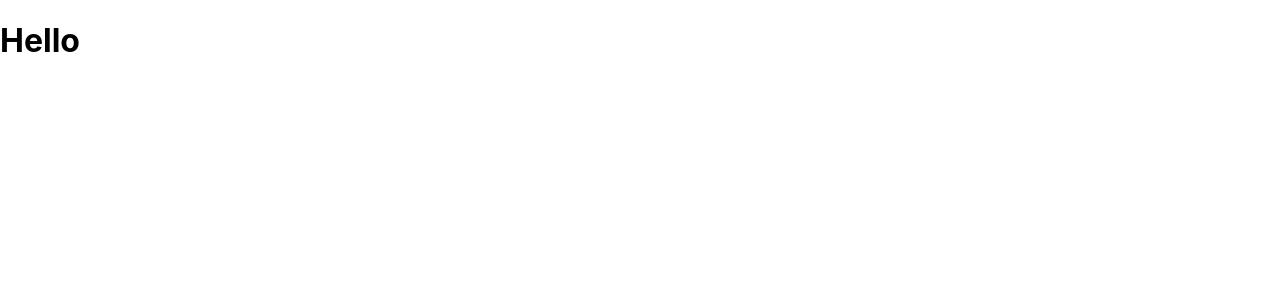
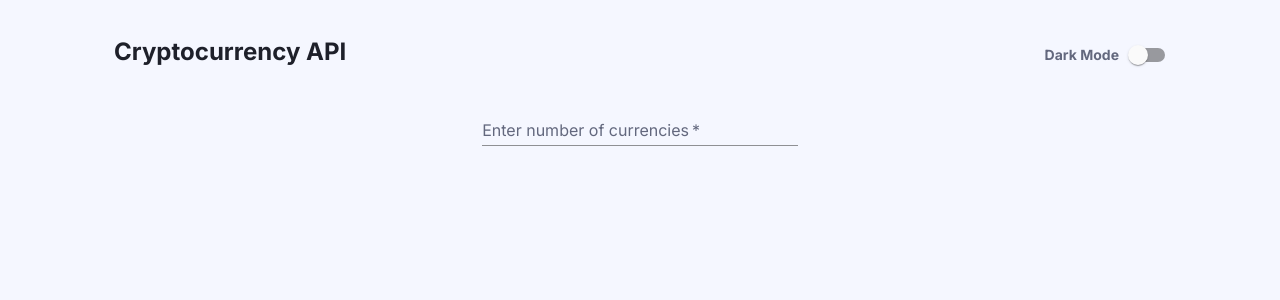
Before and after one commit to mbart13/cryptocurrency-api, a React (Create React App) app: page / in a window 1280 px wide. Shown: the top 300 px of the page. Built offline with nearby package versions, Linux system fonts and the light colour scheme.

Commit message:
added global.css, basic components and defined themes with colors

```diff
--- a/package.json
+++ b/package.json
@@ -50,6 +50,7 @@
     "eslint-plugin-prettier": "^3.4.0",
     "eslint-plugin-testing-library": "^4.9.0",
     "husky": "^7.0.1",
+    "json-server": "^0.16.3",
     "lint-staged": "^11.0.1",
     "prettier": "^2.3.2"
   }
--- a/public/index.html
+++ b/public/index.html
@@ -15,29 +15,16 @@
       user's mobile device or desktop. See https://developers.google.com/web/fundamentals/web-app-manifest/
     -->
     <link rel="manifest" href="%PUBLIC_URL%/manifest.json" />
-    <!--
-      Notice the use of %PUBLIC_URL% in the tags above.
-      It will be replaced with the URL of the `public` folder during the build.
-      Only files inside the `public` folder can be referenced from the HTML.
-
-      Unlike "/favicon.ico" or "favicon.ico", "%PUBLIC_URL%/favicon.ico" will
-      work correctly both with client-side routing and a non-root public URL.
-      Learn how to configure a non-root public URL by running `npm run build`.
-    -->
-    <title>React App</title>
+    <link rel="preconnect" href="https://fonts.googleapis.com" />
+    <link rel="preconnect" href="https://fonts.gstatic.com" crossorigin />
+    <link
+      href="https://fonts.googleapis.com/css2?family=Inter:wght@400;700&display=swap"
+      rel="stylesheet"
+    />
+    <title>Cryptocurrency API</title>
   </head>
   <body>
     <noscript>You need to enable JavaScript to run this app.</noscript>
     <div id="root"></div>
-    <!--
-      This HTML file is a template.
-      If you open it directly in the browser, you will see an empty page.
-
-      You can add webfonts, meta tags, or analytics to this file.
-      The build step will place the bundled scripts into the <body> tag.
-
-      To begin the development, run `npm start` or `yarn start`.
-      To create a production bundle, use `npm run build` or `yarn build`.
-    -->
   </body>
 </html>
--- a/src/App.js
+++ b/src/App.js
@@ -1,8 +1,37 @@
+import { useState } from 'react'
+import { ThemeProvider } from '@material-ui/core/styles'
+import { Container, CssBaseline, Switch, TextField } from '@material-ui/core'
+import { useTheme, makeStyles } from '@material-ui/core/styles'
+
+import { lightTheme, darkTheme } from 'styles/theme'
+import Header from 'components/Header'
+import Input from 'components/Input'
+
+const useStyles = makeStyles(theme => ({
+  root: {
+    textAlign: 'center',
+  },
+}))
+
 function App() {
+  const [mode, setMode] = useState('light')
+  const classes = useStyles()
+  const selectedTheme = mode === 'dark' ? darkTheme : lightTheme
+
+  const toggleTheme = () => {
+    setMode(mode === 'light' ? 'dark' : 'light')
+  }
+
   return (
-    <div>
-      <h1>Hello</h1>
-    </div>
+    <ThemeProvider theme={selectedTheme}>
+      <CssBaseline />
+      <Container maxWidth="lg">
+        <Header toggleTheme={toggleTheme} />
+        <main className={classes.root}>
+          <Input />
+        </main>
+      </Container>
+    </ThemeProvider>
   )
 }
 
--- /dev/null
+++ b/src/components/Header/index.js
@@ -0,0 +1,64 @@
+import {
+  Box,
+  Switch,
+  Typography,
+  FormControlLabel,
+  useMediaQuery,
+} from '@material-ui/core'
+import { useTheme, makeStyles } from '@material-ui/core/styles'
+
+const useStyles = makeStyles(theme => ({
+  root: {
+    marginLeft: '0',
+    display: 'flex',
+    justifyContent: 'space-between',
+    [theme.breakpoints.up('sm')]: {
+      justifyContent: 'flex-start',
+    },
+    marginTop: '1rem',
+    [theme.breakpoints.up('sm')]: {
+      marginTop: 0,
+    },
+  },
+  h1: {
+    fontWeight: '700',
+  },
+  label: {
+    fontWeight: '700',
+  },
+}))
+
+const Header = ({ toggleTheme }) => {
+  const theme = useTheme()
+  const matches = useMediaQuery(theme.breakpoints.up('sm'))
+  const classes = useStyles()
+  return (
+    <Box
+      component="header"
+      pt="2.25rem"
+      display="flex"
+      flexDirection={matches ? 'row' : 'column'}
+      justifyContent="space-between"
+    >
+      <Typography variant="h5" component="h1" className={classes.h1}>
+        Cryptocurrency API
+      </Typography>
+      <FormControlLabel
+        control={<Switch onChange={toggleTheme} />}
+        label={
+          <Typography
+            variant="body2"
+            color="textSecondary"
+            className={classes.label}
+          >
+            Dark Mode
+          </Typography>
+        }
+        labelPlacement="start"
+        className={classes.root}
+      />
+    </Box>
+  )
+}
+
+export default Header
--- /dev/null
+++ b/src/components/Input/index.js
@@ -0,0 +1,31 @@
+import { Container, CssBaseline, Switch, TextField } from '@material-ui/core'
+import { useTheme, makeStyles } from '@material-ui/core/styles'
+
+const useStyles = makeStyles(theme => ({
+  root: {
+    width: '100%',
+    [theme.breakpoints.up('sm')]: {
+      width: '50%',
+    },
+    [theme.breakpoints.up('lg')]: {
+      width: '30%',
+    },
+    marginTop: '1.5rem',
+  },
+}))
+
+const Input = () => {
+  const classes = useStyles()
+  return (
+    <TextField
+      id="number-of-currencies"
+      label="Enter number of currencies"
+      type="number"
+      required
+      className={classes.root}
+      InputProps={{ inputProps: { min: 1, max: 100 } }}
+    />
+  )
+}
+
+export default Input
--- a/src/index.css
+++ /dev/null
@@ -1,13 +0,0 @@
-body {
-  margin: 0;
-  font-family: -apple-system, BlinkMacSystemFont, 'Segoe UI', 'Roboto', 'Oxygen',
-    'Ubuntu', 'Cantarell', 'Fira Sans', 'Droid Sans', 'Helvetica Neue',
-    sans-serif;
-  -webkit-font-smoothing: antialiased;
-  -moz-osx-font-smoothing: grayscale;
-}
-
-code {
-  font-family: source-code-pro, Menlo, Monaco, Consolas, 'Courier New',
-    monospace;
-}
--- a/src/index.js
+++ b/src/index.js
@@ -1,11 +1,5 @@
-import React from 'react'
 import ReactDOM from 'react-dom'
-import './index.css'
+import './styles/global.css'
 import App from './App'
 
-ReactDOM.render(
-  <React.StrictMode>
-    <App />
-  </React.StrictMode>,
-  document.getElementById('root')
-)
+ReactDOM.render(<App />, document.getElementById('root'))
--- /dev/null
+++ b/src/styles/global.css
@@ -0,0 +1,92 @@
+/* Box sizing rules */
+html {
+  box-sizing: border-box;
+}
+
+*,
+*::before,
+*::after {
+  box-sizing: inherit;
+}
+
+/* Remove default margin */
+body,
+h1,
+h2,
+h3,
+h4,
+p,
+figure,
+blockquote,
+dl,
+dd {
+  margin: 0;
+}
+
+/* Set core root defaults */
+html {
+  scroll-behavior: smooth;
+}
+
+/* Set core body defaults */
+body {
+  min-height: 100vh;
+  text-rendering: optimizeSpeed;
+  line-height: 1.5;
+}
+
+/* A elements that don't have a class get default styles */
+a:not([class]) {
+  text-decoration-skip-ink: auto;
+}
+
+/* Make images easier to work with */
+img,
+picture {
+  max-width: 100%;
+  display: block;
+}
+
+/* Inherit fonts for inputs and buttons */
+input,
+button,
+textarea,
+select {
+  font: inherit;
+}
+
+/* Remove all animations and transitions for people that prefer not to see them */
+@media (prefers-reduced-motion: reduce) {
+  html:focus-within {
+    scroll-behavior: auto;
+  }
+
+  *,
+  *::before,
+  *::after {
+    animation-duration: 0.01ms !important;
+    animation-iteration-count: 1 !important;
+    transition-duration: 0.01ms !important;
+    scroll-behavior: auto !important;
+  }
+}
+
+/* remove markers */
+ul {
+  list-style-type: none;
+}
+
+/* screen readers only */
+.sr-only {
+  border: 0 !important;
+  clip: rect(1px, 1px, 1px, 1px) !important;
+  -webkit-clip-path: inset(50%) !important;
+  clip-path: inset(50%) !important;
+  height: 1px !important;
+  margin: -1px !important;
+  overflow: hidden !important;
+  padding: 0 !important;
+  position: absolute !important;
+  width: 1px !important;
+  white-space: nowrap !important;
+}
--- a/src/styles/theme.js
+++ b/src/styles/theme.js
@@ -1,17 +1,64 @@
-import { red } from '@material-ui/core/colors'
 import { createTheme } from '@material-ui/core/styles'
 
-// A custom theme for this app
-const darkTheme = createTheme({
+const sharedProperties = {
+  breakpoints: {
+    values: {
+      xs: 0,
+      sm: 600,
+      md: 768,
+      lg: 1100,
+      xl: 1920,
+    },
+  },
+  typography: {
+    fontFamily: "'Inter', sans-serif",
+  },
+}
+
+export const darkTheme = createTheme({
   palette: {
     type: 'dark',
+    primary: {
+      main: 'hsl(228, 34%, 66%)',
+    },
+    background: {
+      default: 'hsl(230, 17%, 14%)',
+      paper: 'hsl(228, 28%, 20%)',
+    },
+    success: {
+      main: 'hsl(163, 72%, 41%)',
+    },
+    error: {
+      main: 'hsl(356, 69%, 56%)',
+    },
+    text: {
+      primary: 'hsl(0, 0%, 100%)',
+      secondary: 'hsl(228, 34%, 66%)',
+    },
   },
+  ...sharedProperties,
 })
 
-const lightTheme = createTheme({
+export const lightTheme = createTheme({
   palette: {
     type: 'light',
+    primary: {
+      main: 'hsl(228, 12%, 44%)',
+    },
+    background: {
+      default: 'hsl(225, 100%, 98%)',
+      paper: 'hsl(227, 47%, 96%)',
+    },
+    success: {
+      main: 'hsl(163, 72%, 41%)',
+    },
+    error: {
+      main: 'hsl(356, 69%, 56%)',
+    },
+    text: {
+      primary: 'hsl(230, 17%, 14%)',
+      secondary: 'hsl(228, 12%, 44%)',
+    },
   },
+  ...sharedProperties,
 })
-
-export default theme
```
Also changed, not shown: jsconfig.json (added, +7 -0 lines), 1 other file (tests, documents, lock files or other folders).
